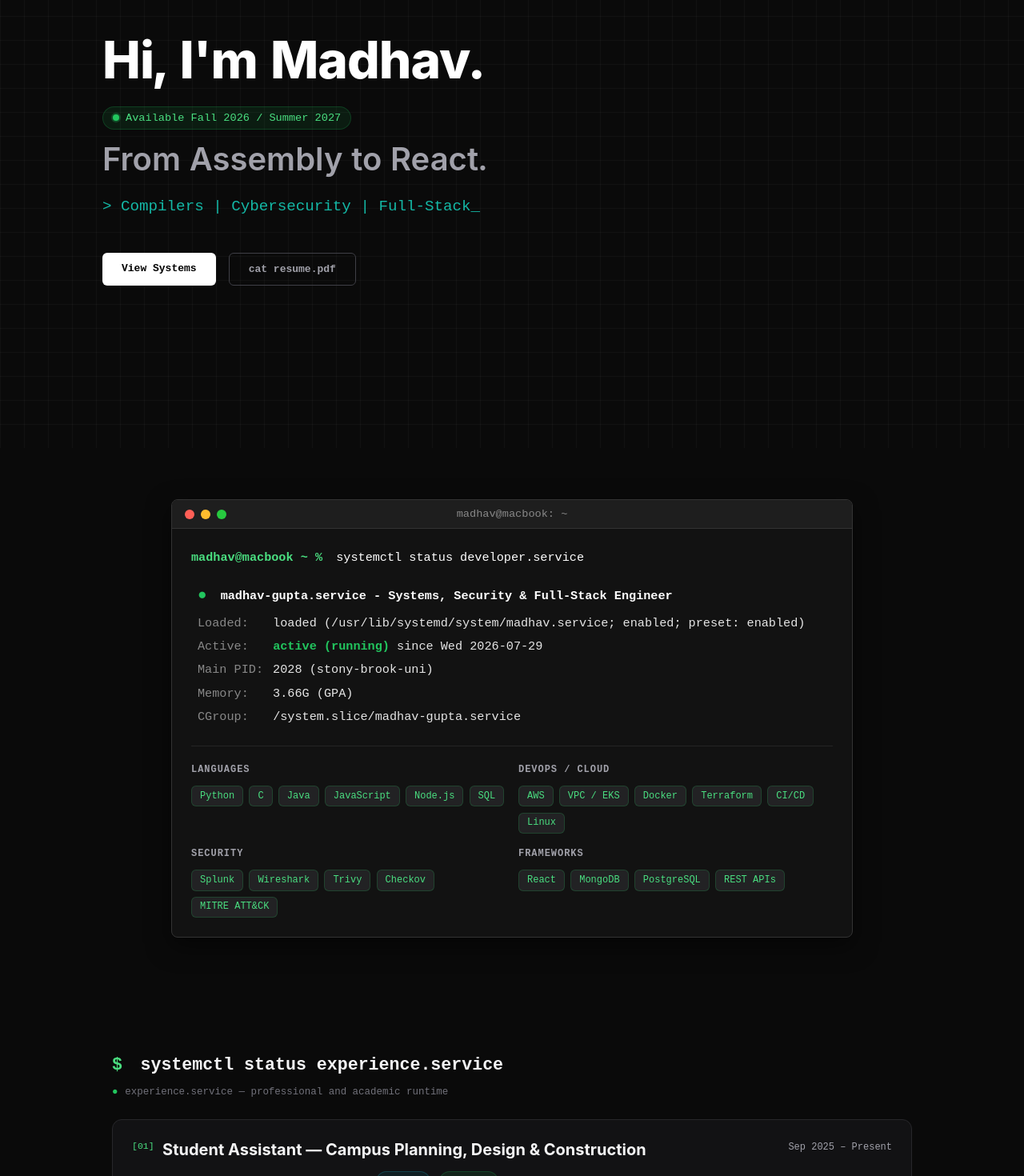
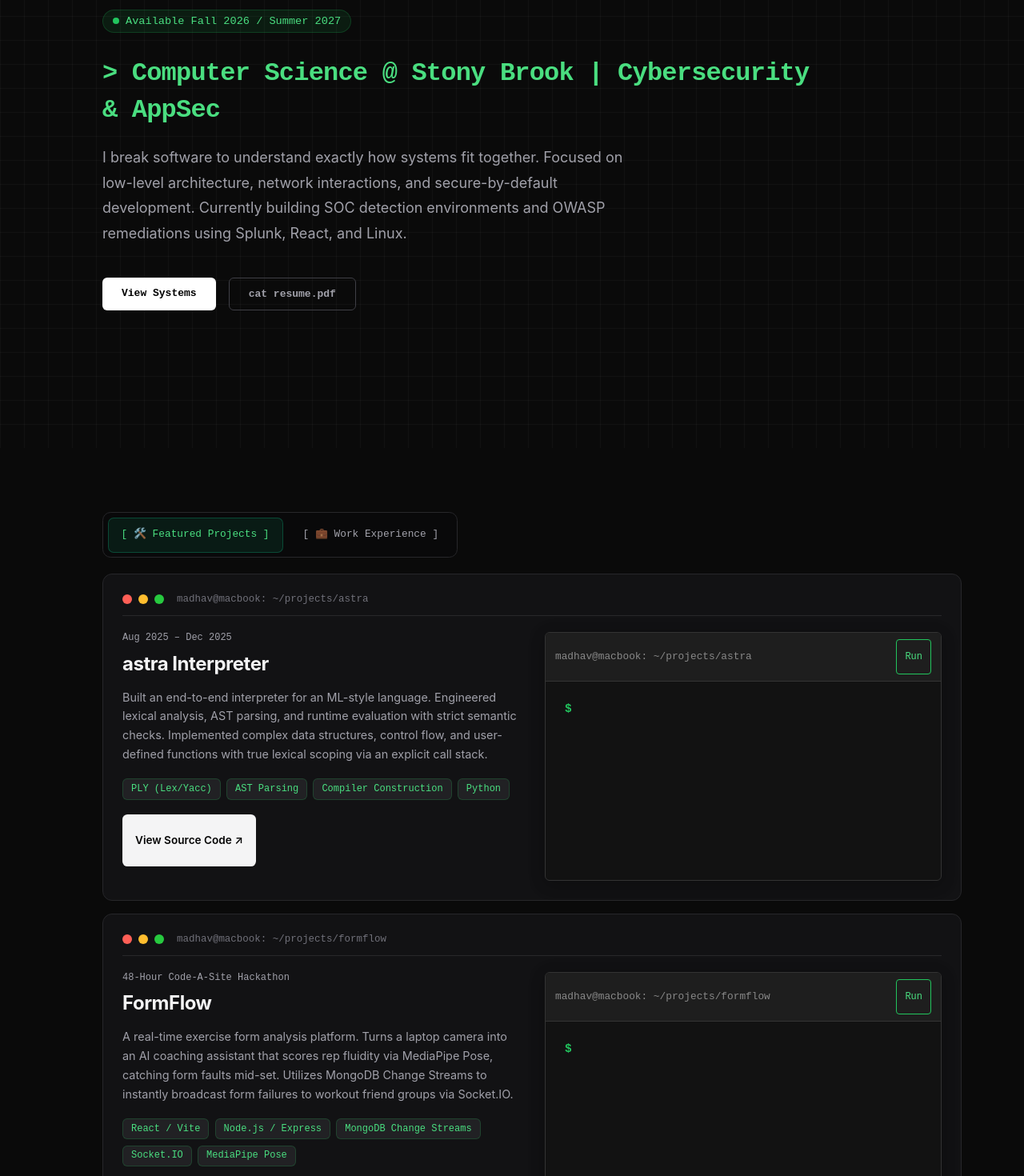
Before and after one commit to Madhav27306/Portfolio, a React app in the folder Portfolio/: page / in a window 1280 px wide. Shown: the part 160-1630 px from the top of the page at 80% size. Built offline with nearby package versions, Linux system fonts and the light colour scheme; the HTML template or start-up script is replaced by a standard one.

Commit message:
feat: unify showcase and sharpen hero

```diff
--- a/Portfolio/src/App.jsx
+++ b/Portfolio/src/App.jsx
@@ -2,9 +2,8 @@ import { useEffect } from 'react';
 import Lenis from 'lenis';
 import Navbar from './Navbar';
 import Hero from './Hero';
+import Showcase from './Showcase';
 import Skills from './Skills';
-import Experience from './Experience';
-import Projects from './Projects';
 import Footer from './Footer';
 import './App.css';
 
@@ -33,9 +32,8 @@ function App() {
     <>
       <Navbar />
       <Hero />
+      <Showcase />
       <Skills />
-      <Experience />
-      <Projects />
       <Footer />
 
     </>
--- a/Portfolio/src/Experience.jsx
+++ b/Portfolio/src/Experience.jsx
@@ -55,7 +55,7 @@ const experiences = [
 
 const Experience = () => {
   return (
-    <section className="experience-section" id="experience">
+    <div className="experience-panel" id="experience">
       <div className="experience-shell">
         <header className="experience-heading">
           <p className="experience-command">
@@ -114,7 +114,7 @@ const Experience = () => {
           ))}
         </ol>
       </div>
-    </section>
+    </div>
   );
 };
 
--- a/Portfolio/src/Hero.css
+++ b/Portfolio/src/Hero.css
@@ -27,15 +27,7 @@
 .hero-content {
   position: relative;
   z-index: 1;
-  max-width: 800px;
-}
-
-.hero-heading-group {
-  display: flex;
-  flex-direction: column;
-  align-items: flex-start;
-  gap: 1rem;
-  margin-bottom: 0.75rem;
+  max-width: 900px;
 }
 
 /* Status Pill */
@@ -52,6 +44,7 @@
   font-size: 0.85rem;
   color: #4ade80;
   white-space: nowrap;
+  margin-bottom: 1.75rem;
 }
 
 .pulse-dot {
@@ -75,32 +68,23 @@
   }
 }
 
-/* Typography */
-.hero-title {
-  font-size: 4rem;
-  font-weight: 800;
-  color: #ffffff;
-  line-height: 1;
+.hero-terminal {
+  max-width: 100%;
   margin: 0;
-  letter-spacing: -1px;
-  font-variant-numeric: tabular-nums;
-  min-height: 1.15em;
+  color: #4ade80;
+  font-size: clamp(1.35rem, 3.4vw, 2rem);
+  font-weight: 600;
+  line-height: 1.45;
+  letter-spacing: -0.025em;
+  overflow-wrap: anywhere;
 }
 
-.hero-tagline {
-  font-size: 2.5rem;
-  font-weight: 600;
+.hero-bio {
+  max-width: 42rem;
+  margin: 1.25rem 0 2.5rem;
   color: #a1a1aa;
-  margin: 0 0 1.5rem 0;
-  font-variant-numeric: tabular-nums;
-  min-height: 1.2em;
-}
-
-.hero-roles {
-  font-size: 1.2rem;
-  color: #14b8a6; /* Teal accent for terminal feel */
-  margin-bottom: 2.5rem;
-  min-height: 1.5em;
+  font-size: 1.125rem;
+  line-height: 1.75;
 }
 
 .terminal-font {
@@ -174,19 +158,15 @@
     align-items: flex-start;
   }
 
-  .hero-title {
-    font-size: 2.4rem;
-  }
-
   .status-pill {
     font-size: 0.75rem;
   }
 
-  .hero-tagline {
-    font-size: 1.5rem;
+  .hero-terminal {
+    font-size: clamp(1.25rem, 6vw, 1.65rem);
   }
 
-  .hero-roles {
+  .hero-bio {
     font-size: 1rem;
   }
 
--- a/Portfolio/src/Hero.jsx
+++ b/Portfolio/src/Hero.jsx
@@ -1,21 +1,12 @@
-import { useHexDecode } from "./hooks/useHexDecode";
 import "./Hero.css";
 
 const Hero = () => {
-  // Configurable delays so lines decode sequentially like a real terminal
-  const title = useHexDecode("Hi, I'm Madhav.", 300);
-  const tagline = useHexDecode("From Assembly to React.", 1200);
-  const roles = useHexDecode("> Compilers | Cybersecurity | Full-Stack", 2200);
-
   return (
     <section className="hero-container">
       {/* Dynamic Background Grid */}
       <div className="hero-grid-bg"></div>
 
       <div className="hero-content">
-        <div className="hero-heading-group">
-          <h1 className="hero-title">{title}</h1>
-
         {/* Availability Pill */}
         <div className="status-pill">
           <span className="pulse-dot"></span>
@@ -23,18 +14,27 @@ const Hero = () => {
             Available Fall 2026 / Summer 2027
           </span>
         </div>
-        </div>
 
-        {/* Main Typography */}
-        <h2 className="hero-tagline">{tagline}</h2>
-        <p className="hero-roles terminal-font">
-          {roles}
-          <span className="blinking-cursor">_</span>
+        <h1
+          className="hero-terminal terminal-font"
+          aria-label="Computer Science at Stony Brook, Cybersecurity and AppSec"
+        >
+          &gt; Computer Science @ Stony Brook | Cybersecurity &amp; AppSec
+          <span className="blinking-cursor" aria-hidden="true">
+            _
+          </span>
+        </h1>
+
+        <p className="hero-bio">
+          I break software to understand exactly how systems fit together. Focused
+          on low-level architecture, network interactions, and secure-by-default
+          development. Currently building SOC detection environments and OWASP
+          remediations using Splunk, React, and Linux.
         </p>
 
         {/* Call to Actions */}
         <div className="hero-actions">
-          <a href="#projects" className="btn-primary">
+          <a href="#showcase" className="btn-primary">
             View Systems
           </a>
           <a
--- a/Portfolio/src/Projects.css
+++ b/Portfolio/src/Projects.css
@@ -1,117 +1,147 @@
-.projects-track {
-          position: relative;
+.projects-list {
+  display: grid;
+  gap: 1rem;
   width: 100%;
 }
 
-        .project-panel {
-          position: -webkit-sticky;
-          position: sticky;
-          top: 0;
-          height: 100vh;
+.project-ide {
   width: 100%;
-          display: flex;
-          align-items: center;
-          justify-content: center;
-          box-sizing: border-box;
-
-          box-shadow: 0 -30px 60px rgba(0, 0, 0, 0.9);
+  min-width: 0;
+  padding: 1.25rem;
+  overflow: hidden;
+  background: rgba(24, 24, 27, 0.6);
+  border: 1px solid #27272a;
+  border-radius: 0.75rem;
+  transition:
+    border-color 0.2s ease,
+    background-color 0.2s ease,
+    transform 0.2s ease;
 }
 
-        #panel-1 { background-color: rgb(5, 5, 5); }
-        #panel-2 { background-color: rgb(12, 12, 12); }
-
-        .project-ide {
-          width: 90%;
-          max-width: 1100px;
-          margin: 0 auto;
-          display: block;
-          background-color: #080808;
-          border-radius: 12px;
-          border: 1px solid rgba(255, 255, 255, 0.08);
-          box-shadow: 0 40px 80px rgba(0, 0, 0, 0.8);
-          overflow: hidden;
+.project-ide:active {
+  transform: scale(0.995);
+  border-color: rgba(52, 211, 153, 0.4);
 }
 
 .ide-header {
-          background-color: #111111;
-          padding: 15px 20px;
   display: flex;
   align-items: center;
-          border-bottom: 1px solid rgba(255, 255, 255, 0.05);
+  margin-bottom: 1.25rem;
+  padding: 0 0 0.8rem;
+  background: transparent;
+  border-bottom: 1px solid #27272a;
 }
 
 .ide-dots {
   display: flex;
+  flex: 0 0 auto;
   gap: 8px;
-          margin-right: 20px;
+  margin-right: 1rem;
 }
 
-        .dot { width: 12px; height: 12px; border-radius: 50%; }
-        .red { background-color: #FF5F56; }
-        .yellow { background-color: #FFBD2E; }
-        .green { background-color: #27C93F; }
+.dot {
+  width: 12px;
+  height: 12px;
+  border-radius: 50%;
+}
+
+.red {
+  background-color: #ff5f56;
+}
+
+.yellow {
+  background-color: #ffbd2e;
+}
+
+.green {
+  background-color: #27c93f;
+}
 
 .ide-title {
-          color: #666;
-          font-family: monospace;
-          font-size: 0.9rem;
+  min-width: 0;
   margin: 0;
+  overflow: hidden;
+  color: #71717a;
+  font-family: "Fira Code", "Courier New", monospace;
+  font-size: 0.78rem;
+  text-overflow: ellipsis;
+  white-space: nowrap;
 }
 
 .ide-body {
   display: grid;
-          grid-template-columns: 1fr 1fr;
-          gap: 40px;
-          padding: 50px;
+  grid-template-columns: minmax(0, 1fr);
+  gap: 1.5rem;
+  padding: 0;
+}
+
+.ide-info {
+  min-width: 0;
+}
+
+.project-ide .interactive-terminal {
+  margin-top: 0;
 }
 
 .project-date {
-          color: #888;
-          font-size: 0.9rem;
-          font-family: monospace;
-          margin-bottom: 10px;
+  margin: 0 0 0.6rem;
+  color: #a1a1aa;
+  font-family: "Fira Code", "Courier New", monospace;
+  font-size: 0.75rem;
 }
 
 .ide-info h2 {
-          color: #F4F4F0;
-          font-size: 2.5rem;
-          margin: 0 0 20px 0;
+  margin: 0 0 0.85rem;
+  color: #f4f4f5;
+  font-size: clamp(1.15rem, 2vw, 1.5rem);
+  line-height: 1.35;
   letter-spacing: -0.02em;
 }
 
 .project-desc {
-          color: #999;
-          font-size: 1.1rem;
-          line-height: 1.6;
-          margin-bottom: 30px;
+  margin: 0 0 1.15rem;
+  color: #a1a1aa;
+  font-size: 0.9rem;
+  line-height: 1.65;
 }
 
 .tech-stack {
   display: flex;
   flex-wrap: wrap;
-          gap: 10px;
-          margin-bottom: 40px;
+  gap: 0.45rem;
+  margin-bottom: 1.15rem;
 }
 
 .tech-tag {
-          background-color: rgba(255, 255, 255, 0.05);
-          color: #ccc;
-          padding: 6px 12px;
-          border-radius: 4px;
-          font-size: 0.85rem;
-          font-family: monospace;
-          border: 1px solid rgba(255, 255, 255, 0.1);
+  display: inline-flex;
+  align-items: center;
+  width: fit-content;
+  padding: 0.3rem 0.625rem;
+  color: #4ade80;
+  background: rgba(39, 39, 42, 0.8);
+  border: 1px solid rgba(34, 197, 94, 0.2);
+  border-radius: 0.375rem;
+  font-family: "Fira Code", "Courier New", monospace;
+  font-size: 0.75rem;
+  line-height: 1.25;
+  white-space: nowrap;
 }
 
 .github-btn {
-          display: inline-block;
-          background-color: #F4F4F0;
+  display: inline-flex;
+  align-items: center;
+  min-height: 44px;
+  padding: 0.65rem 1rem;
   color: #050505;
-          padding: 12px 24px;
-          border-radius: 6px;
+  background: #f4f4f5;
+  border-radius: 0.4rem;
+  font-size: 0.85rem;
+  font-weight: 600;
   text-decoration: none;
-          font-weight: 600;
-          transition: all 0.2s ease;
+  transition:
+    background-color 0.2s ease,
+    box-shadow 0.2s ease,
+    transform 0.15s ease;
 }
 
 .github-btn:active {
@@ -119,87 +149,42 @@
 }
 
 @media (hover: hover) and (pointer: fine) {
+  .project-ide:hover {
+    border-color: rgba(52, 211, 153, 0.4);
+    background: rgba(24, 24, 27, 0.78);
+    transform: translateY(-2px);
+  }
+
   .github-btn:hover {
+    background: #fff;
+    box-shadow: 0 5px 15px rgba(255, 255, 255, 0.15);
     transform: translateY(-2px);
-            background-color: #fff;
-            box-shadow: 0 5px 15px rgba(255, 255, 255, 0.2);
   }
 }
 
-        .ide-terminal {
-          background-color: #000000;
-          border-radius: 8px;
-          padding: 30px;
-          font-family: monospace;
-          border: 1px solid rgba(255, 255, 255, 0.05);
+@media (min-width: 640px) {
+  .project-ide {
+    padding: 1.5rem;
+  }
 }
 
-        .ide-terminal p { margin: 5px 0; font-size: 0.95rem; }
-        .cmd { color: #F4F4F0; }
-        .cmd span { color: #27C93F; margin-right: 10px; }
-        .output { color: #888; }
-        .code-comment { color: #6272A4; }
-        .success { color: #27C93F; }
-        .return { color: #F1FA8C; margin-top: 15px; }
-
-        .cursor {
-          display: inline-block;
-          color: #F4F4F0;
-          animation: blink 1s step-end infinite;
-        }
-
-        @keyframes blink {
-          0%, 100% { opacity: 1; }
-          50% { opacity: 0; }
-        }
-
-        .ghost-content {
-          text-align: center;
-          color: #F4F4F0;
-        }
-        .ghost-content h2 { font-size: 4rem; margin: 0; }
-        .ghost-content p { color: #888; font-size: 1.2rem; }
-
-      @media (max-width: 900px) {
-      .project-panel {
-        position: relative;
-        height: auto;
-        min-height: 100vh;
-        padding: 40px 0;
-      }
-
+@media (min-width: 900px) {
   .ide-body {
-        grid-template-columns: 1fr;
-        padding: 24px;
-      }
-
-      .ide-terminal {
-        overflow-x: auto;
+    grid-template-columns: minmax(0, 1fr) minmax(0, 1fr);
+    gap: 2rem;
   }
 }
 
 @media (max-width: 480px) {
   .project-ide {
-    width: calc(100% - 24px);
-  }
-
-  .ide-header {
-    padding: 12px;
+    padding: 1rem;
   }
 
   .ide-dots {
-    margin-right: 10px;
+    margin-right: 0.65rem;
   }
 
-  .ide-title {
-    min-width: 0;
-    overflow: hidden;
-    text-overflow: ellipsis;
-    white-space: nowrap;
-  }
-
-  .ide-body {
-    gap: 24px;
-    padding: 18px 14px;
+  .project-desc {
+    font-size: 0.84rem;
   }
 }
--- a/Portfolio/src/Projects.jsx
+++ b/Portfolio/src/Projects.jsx
@@ -3,8 +3,8 @@ import InteractiveTerminal from "./InteractiveTerminal";
 
 export default function Projects() {
   return (
-    <section className="projects-track" id="projects">
-      <div className="project-ide" id="panel-1">
+    <div className="projects-list" id="projects">
+      <article className="project-ide">
         <div className="ide-header">
           <div className="ide-dots">
             <span className="dot red"></span>
@@ -56,10 +56,9 @@ export default function Projects() {
             ]}
           />
         </div>
-      </div>
+      </article>
 
-      <div className="project-panel" id="panel-2">
-        <div className="project-ide">
+      <article className="project-ide">
           <div className="ide-header">
             <div className="ide-dots">
               <span className="dot red"></span>
@@ -114,8 +113,7 @@ export default function Projects() {
               ]}
             />
           </div>
-        </div>
-      </div>
-    </section>
+      </article>
+    </div>
   );
 }
--- /dev/null
+++ b/Portfolio/src/Showcase.css
@@ -0,0 +1,108 @@
+.showcase-section {
+  padding: 5rem 10%;
+  background: #0a0a0a;
+  scroll-margin-top: 72px;
+}
+
+.showcase-shell {
+  width: 100%;
+  max-width: 1100px;
+  margin: 0 auto;
+}
+
+.showcase-tabs {
+  display: flex;
+  width: fit-content;
+  gap: 0.5rem;
+  margin-bottom: 1.25rem;
+  padding: 0.35rem;
+  background: rgba(9, 9, 11, 0.9);
+  border: 1px solid #27272a;
+  border-radius: 0.65rem;
+}
+
+.showcase-tab {
+  min-height: 44px;
+  padding: 0.65rem 1rem;
+  color: #a1a1aa;
+  background: transparent;
+  border: 1px solid transparent;
+  border-radius: 0.45rem;
+  font-family: "Fira Code", "Courier New", monospace;
+  font-size: 0.8rem;
+  line-height: 1.3;
+  cursor: pointer;
+  transition:
+    color 0.2s ease,
+    background-color 0.2s ease,
+    border-color 0.2s ease,
+    transform 0.15s ease;
+}
+
+.showcase-tab.active {
+  color: #4ade80;
+  background: rgba(16, 185, 129, 0.1);
+  border-color: rgba(16, 185, 129, 0.3);
+}
+
+.showcase-tab:focus-visible,
+.showcase-content:focus-visible {
+  outline: 2px solid #4ade80;
+  outline-offset: 3px;
+}
+
+.showcase-tab:active {
+  transform: scale(0.97);
+}
+
+.showcase-content {
+  animation: showcase-fade-in 280ms ease both;
+}
+
+@keyframes showcase-fade-in {
+  from {
+    opacity: 0;
+    transform: translateY(6px);
+  }
+
+  to {
+    opacity: 1;
+    transform: translateY(0);
+  }
+}
+
+@media (hover: hover) and (pointer: fine) {
+  .showcase-tab:not(.active):hover {
+    color: #f4f4f5;
+    background: rgba(255, 255, 255, 0.035);
+  }
+}
+
+@media (prefers-reduced-motion: reduce) {
+  .showcase-content {
+    animation: none;
+  }
+}
+
+@media (max-width: 900px) {
+  .showcase-section {
+    padding: 4rem 5%;
+  }
+}
+
+@media (max-width: 639px) {
+  .showcase-section {
+    padding: 3.5rem 1rem;
+  }
+
+  .showcase-tabs {
+    width: 100%;
+  }
+
+  .showcase-tab {
+    flex: 1;
+    min-width: 0;
+    padding-inline: 0.45rem;
+    font-size: 0.7rem;
+  }
+}
--- /dev/null
+++ b/Portfolio/src/Showcase.jsx
@@ -0,0 +1,76 @@
+import { useState } from "react";
+import Experience from "./Experience";
+import Projects from "./Projects";
+import "./Showcase.css";
+
+const tabs = [
+  {
+    id: "projects",
+    label: "🛠️ Featured Projects",
+  },
+  {
+    id: "experience",
+    label: "💼 Work Experience",
+  },
+];
+
+const Showcase = () => {
+  const [activeTab, setActiveTab] = useState("projects");
+
+  const selectAdjacentTab = (event, currentIndex) => {
+    if (event.key !== "ArrowLeft" && event.key !== "ArrowRight") return;
+
+    event.preventDefault();
+    const direction = event.key === "ArrowRight" ? 1 : -1;
+    const nextIndex = (currentIndex + direction + tabs.length) % tabs.length;
+    const nextTab = tabs.at(nextIndex);
+
+    if (!nextTab) return;
+    setActiveTab(nextTab.id);
+    requestAnimationFrame(() => {
+      document.getElementById(`${nextTab.id}-tab`)?.focus();
+    });
+  };
+
+  return (
+    <section className="showcase-section" id="showcase">
+      <div className="showcase-shell">
+        <div className="showcase-tabs" role="tablist" aria-label="Portfolio">
+          {tabs.map((tab, index) => {
+            const isActive = activeTab === tab.id;
+
+            return (
+              <button
+                type="button"
+                className={`showcase-tab ${isActive ? "active" : ""}`}
+                id={`${tab.id}-tab`}
+                role="tab"
+                aria-selected={isActive}
+                aria-controls={`${tab.id}-panel`}
+                tabIndex={isActive ? 0 : -1}
+                onClick={() => setActiveTab(tab.id)}
+                onKeyDown={(event) => selectAdjacentTab(event, index)}
+                key={tab.id}
+              >
+                [ {tab.label} ]
+              </button>
+            );
+          })}
+        </div>
+
+        <div
+          className="showcase-content"
+          id={`${activeTab}-panel`}
+          role="tabpanel"
+          aria-labelledby={`${activeTab}-tab`}
+          tabIndex={0}
+          key={activeTab}
+        >
+          {activeTab === "projects" ? <Projects /> : <Experience />}
+        </div>
+      </div>
+    </section>
+  );
+};
+
+export default Showcase;
```
Also changed, not shown: Portfolio/src/Experience.css (+3 -14 lines), Portfolio/src/hooks/useHexDecode.js (deleted, +0 -51 lines). Lines whose indentation alone changed are shown as unchanged.
